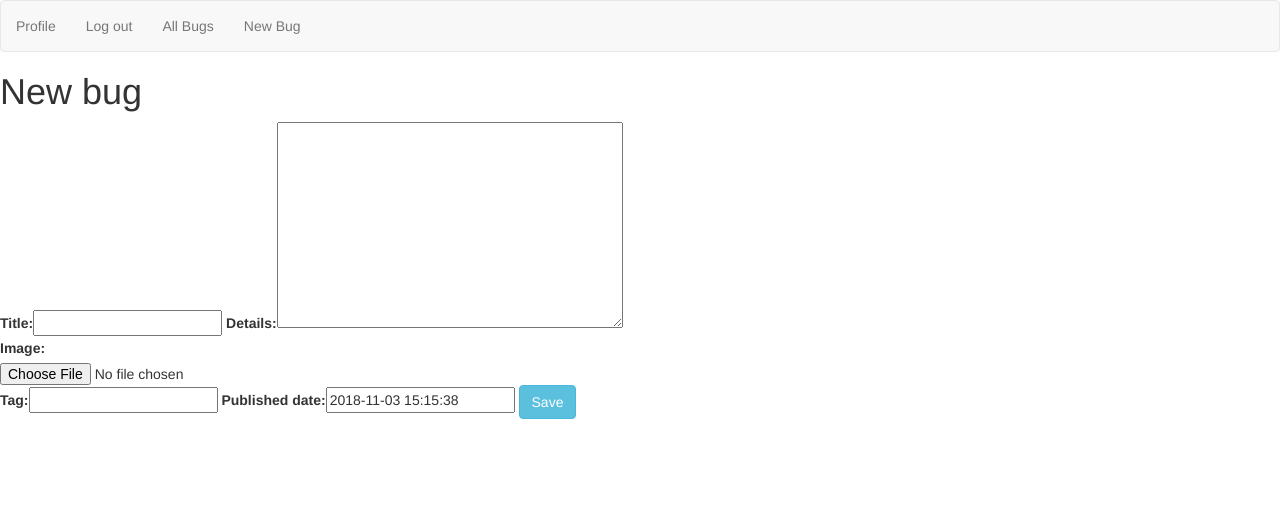
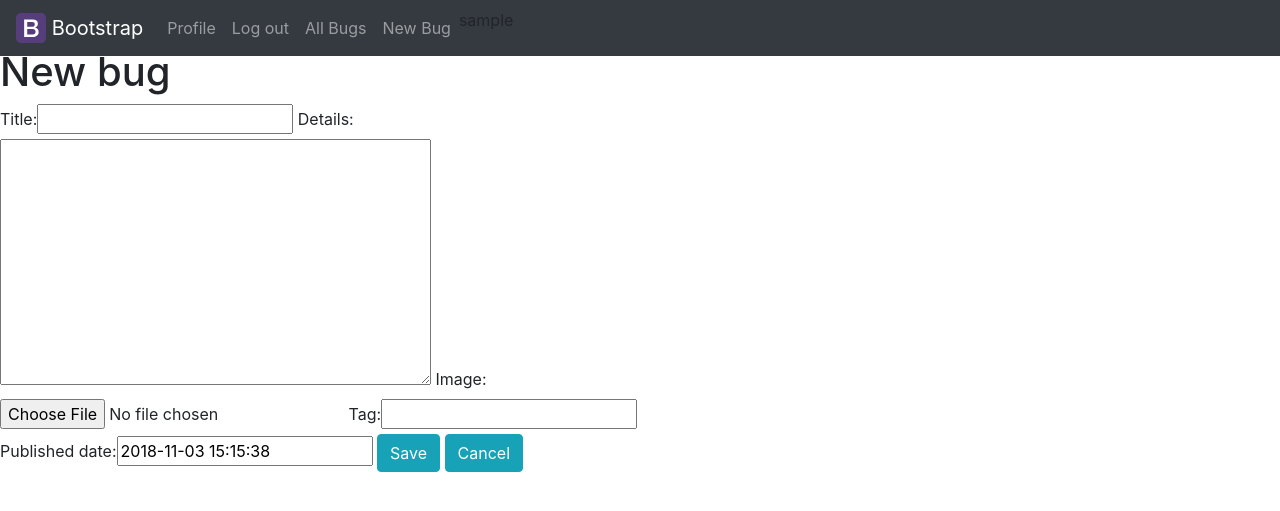
Before and after one commit to Sonnerz/project05-fullstack-django, a Django app: page /issues/new/ in a window 1280 px wide. Shown: the top 511 px of the page. Run offline with Django 3.2, Linux system fonts and the light colour scheme; the visitor is signed in with stand-in values (Sample User, id 1); some libraries are stand-ins or nearby versions.

Commit message:
Added Bootstrap 4 Updated bug model to include user as bug author Conditional Edit button on bug detail page if user is the author Conditional title on bug detail page if mode is new or edit

```diff
--- a/issues/models.py
+++ b/issues/models.py
@@ -17,8 +17,7 @@ class Bug(models.Model):
     votes = models.IntegerField(default=0)
     tag = models.CharField(max_length=30, blank=True, null=True)
     image = models.ImageField(upload_to="img", blank=True, null=True)
-    author = models.ForeignKey(
-        User, on_delete=models.CASCADE)
+    author = models.ForeignKey(User, default=None)
 
     def __unicode__(self):
         return self.title
--- a/issues/templates/bugform.html
+++ b/issues/templates/bugform.html
@@ -1,10 +1,15 @@
 {% extends "base.html" %}
 {% load bootstrap_tags %}
 {% block content %}
+{% if request.path == '/issues/new/' %}
 <h1>New bug</h1>
+{% else %}
+<h1>Edit bug</h1>
+{% endif %}
 <form method="POST" enctype="multipart/form-data">
     {% csrf_token %}
     {{ form | as_bootstrap }}
     <button type="submit" class="btn btn-info">Save</button>
+    <button type="submit" name="cancel" value="Cancel" formnovalidate class="btn btn-info cancel">Cancel</button>
 </form>
 {% endblock %}
--- a/issues/templates/bugs.html
+++ b/issues/templates/bugs.html
@@ -8,7 +8,7 @@
             <div class="col-xs-9">
                 <p>{{ bug.id }}</p>
                 <p>{{ bug.details|truncatewords:30 }}</p>
-                <p><a href="{% url 'bug_detail' bug.id %}" class="btn btn-default">Read more</a></p>
+                <p><a href="{% url 'bug_detail' bug.id %}" class="btn btn-primary">Read more</a></p>
                 <p><span class="boldtext">Published on:</span> {{ bug.published_date }} </p>
                 <p><span class="boldtext">Votes:</span> {{bug.votes}}</p>
                 <p><span class="boldtext">Tag:</span> {{ bug.tag }}</p>
--- a/issues/views.py
+++ b/issues/views.py
@@ -1,4 +1,5 @@
 from django.shortcuts import render, get_object_or_404, redirect
+from django.contrib.auth.decorators import login_required
 from django.utils import timezone
 from .models import Bug
 from .forms import BugForm
@@ -6,6 +7,7 @@ from .forms import BugForm
 # Create your views here.
 
 
+@login_required
 def get_all_bugs(request):
     """
     Create a view taht will return a list
@@ -17,6 +19,7 @@ def get_all_bugs(request):
     return render(request, "bugs.html", {'bugs': bugs})
 
 
+@login_required
 def bug_detail(request, pk):
     """
     Create a view that returns a single
@@ -33,6 +36,7 @@ def bug_detail(request, pk):
     return render(request, "bugdetail.html", {'bug': bug})
 
 
+@login_required
 def create_or_edit_bug(request, pk=None):
     """
     Create a view that allows us to create
@@ -41,12 +45,15 @@ def create_or_edit_bug(request, pk=None):
     """
 
     bug = get_object_or_404(Bug, pk=pk) if pk else None
-    print("Bug EDIT", bug)
-    print("Bug EDIT", pk)
     if request.method == "POST":
+        print(request)
+        if "cancel" in request.POST:
+            return redirect(get_all_bugs)
         form = BugForm(request.POST, request.FILES, instance=bug)
         if form.is_valid():
-            bug = form.save()
+            bug = form.save(commit=False)
+            bug.author = request.user
+            bug.save()
             return redirect(bug_detail, bug.pk)
     else:
         form = BugForm(instance=bug)
--- a/templates/base.html
+++ b/templates/base.html
@@ -1,45 +1,60 @@
 {% load staticfiles %}
-<!DOCTYPE html>
+<!doctype html>
 <html lang="en">
 
 <head>
     <meta charset="UTF-8">
-    <meta name="viewport" content="width=device-width, initial-scale=1.0">
+    <meta name="viewport" content="width=device-width, initial-scale=1, shrink-to-fit=no">
     <meta http-equiv="X-UA-Compatible" content="ie=edge">
     <title>{% block page_title %}{% endblock %}</title>
     <!-- Latest compiled and minified CSS -->
-    <link rel="stylesheet" href="https://maxcdn.bootstrapcdn.com/bootstrap/3.3.7/css/bootstrap.min.css" integrity="sha384-BVYiiSIFeK1dGmJRAkycuHAHRg32OmUcww7on3RYdg4Va+PmSTsz/K68vbdEjh4u"
+    <link rel="stylesheet" href="https://stackpath.bootstrapcdn.com/bootstrap/4.1.3/css/bootstrap.min.css" integrity="sha384-MCw98/SFnGE8fJT3GXwEOngsV7Zt27NXFoaoApmYm81iuXoPkFOJwJ8ERdknLPMO"
         crossorigin="anonymous">
-
+    <link rel="stylesheet" href="https://use.fontawesome.com/releases/v5.3.1/css/all.css" integrity="sha384-mzrmE5qonljUremFsqc01SB46JvROS7bZs3IO2EmfFsd15uHvIt+Y8vEf7N7fWAU"
+        crossorigin="anonymous">
     <link rel="stylesheet" href="{% static 'css/styles.css' %}" type="text/css">
-    <!-- Latest compiled and minified JavaScript -->
-    <script src="https://cdnjs.cloudflare.com/ajax/libs/jquery/3.2.1/jquery.min.js"></script>
-    <script src="https://maxcdn.bootstrapcdn.com/bootstrap/3.3.7/js/bootstrap.min.js" integrity="sha384-Tc5IQib027qvyjSMfHjOMaLkfuWVxZxUPnCJA7l2mCWNIpG9mGCD8wGNIcPD7Txa"
-        crossorigin="anonymous"></script>
 </head>
 
 <body>
-
-
-    <nav class="navbar navbar-default">
-        <ul class="nav navbar-nav">
-            {% if user.is_authenticated %}
-            <li><a href="{% url 'user_profile' %}">Profile</a></li>
-            <li><a href="{% url 'logout' %}">Log out</a></li>
-            <li><a href="{% url 'get_all_bugs' %}">All Bugs</a></li>
-            <li><a href="{% url 'new_bug' %}">New Bug</a></li>
-            {% else %}
-            <li><a href="{% url 'login' %}">Log in</a></li>
-            <li><a href="{% url 'registration' %}">Register</a></li>
-            {% endif %}
-        </ul>
+    <nav class="navbar fixed-top navbar-expand-lg navbar-dark bg-dark">
+        <a class="navbar-brand" href="/">
+            <img src="{% static 'img/bootstrap-solid.svg' %}" width="30" height="30" class="d-inline-block align-top"
+                alt="">
+            Bootstrap
+        </a>
+        <button class="navbar-toggler" type="button" data-toggle="collapse" data-target="#navbarNavAltMarkup"
+            aria-controls="navbarNavAltMarkup" aria-expanded="false" aria-label="Toggle navigation">
+            <span class="navbar-toggler-icon"></span>
+        </button>
+        <div class="collapse navbar-collapse" id="navbarNavAltMarkup">
+            <div class="navbar-nav">
+                {% if user.is_authenticated %}
+                <a class="nav-item nav-link" href="{% url 'user_profile' %}">Profile</a>
+                <a class="nav-item nav-link" href="{% url 'logout' %}">Log out</a>
+                <a class="nav-item nav-link" href="{% url 'get_all_bugs' %}">All Bugs</a>
+                <a class="nav-item nav-link" href="{% url 'new_bug' %}">New Bug</a>
+                {{ user.username }}
+                {% else %}
+                <a class="nav-item nav-link" href="{% url 'login' %}">Log in</a>
+                <a class="nav-item nav-link" href="{% url 'registration' %}">Register</a>
+                {% endif %}
+            </div>
+        </div>
     </nav>
-    <h1>{% block page_heading %}{% endblock %}</h1>
+    <h1 class="mt-5">{% block page_heading %}{% endblock %}</h1>
     {% if messages %}
     <div>
         {% for message in messages %} {{ message }} {% endfor %}
     </div>
     {% endif %} {% block content %} {% endblock %}
+
+    <!-- Latest compiled and minified JavaScript -->
+    <script src="https://code.jquery.com/jquery-3.3.1.slim.min.js" integrity="sha384-q8i/X+965DzO0rT7abK41JStQIAqVgRVzpbzo5smXKp4YfRvH+8abtTE1Pi6jizo"
+        crossorigin="anonymous"></script>
+
+    <script src="https://cdnjs.cloudflare.com/ajax/libs/popper.js/1.14.3/umd/popper.min.js" integrity="sha384-ZMP7rVo3mIykV+2+9J3UJ46jBk0WLaUAdn689aCwoqbBJiSnjAK/l8WvCWPIPm49"
+        crossorigin="anonymous"></script>
+
+    <script src="https://stackpath.bootstrapcdn.com/bootstrap/4.1.3/js/bootstrap.min.js" integrity="sha384-ChfqqxuZUCnJSK3+MXmPNIyE6ZbWh2IMqE241rYiqJxyMiZ6OW/JmZQ5stwEULTy"
+        crossorigin="anonymous"></script>
 </body>
-
-</html>
```
Also changed, not shown: issues/templates/bugdetail.html (+6 -2 lines), issues/migrations/0001_initial.py, issues/migrations/0002_bug_author.py (deleted), issues/migrations/0003_auto_20181103_1118.py (deleted), issues/migrations/0004_auto_20181103_1130.py (deleted), media/img/images_MbNelrJ.jpg (added), media/img/images_rbsTwBM.jpg (added), media/img/kal.jpg (added), media/img/kal_vHXcmKx.jpg (added), static/img/bootstrap-solid.svg (added).
